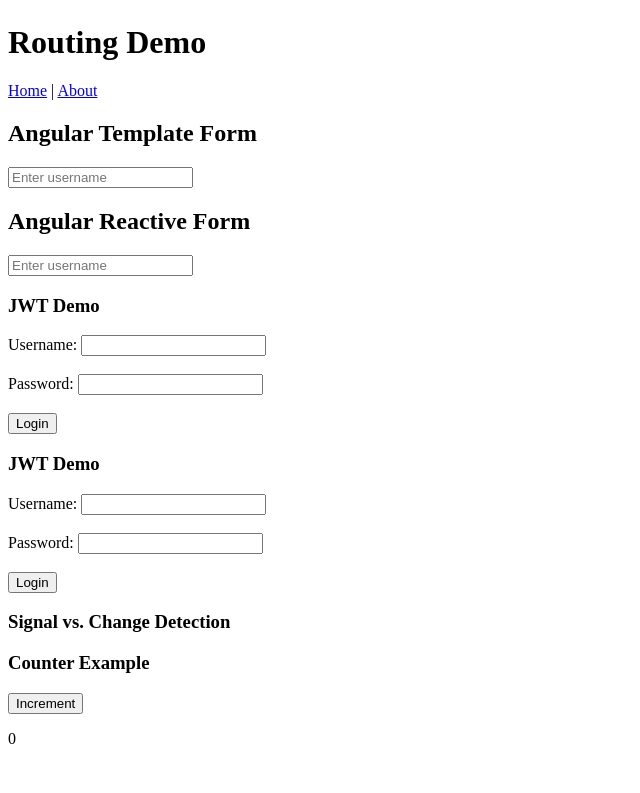
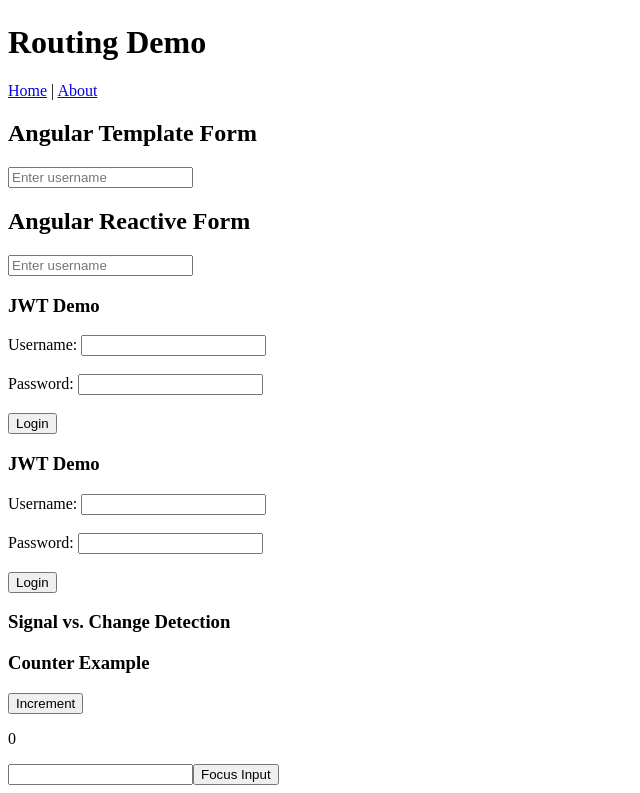
Before and after one commit to pingwang715/angular-app, an Angular app: page /login in a window 1280 px wide. Shown: the part 1466-2259 px from the top of the page, without its empty margins (0-640 px from the left). Before the commit the page ends 2230 px from the top, so only its background shows below. Built offline with nearby package versions, Linux system fonts and the light colour scheme; no server answers.

Commit message:
add ViewChild

```diff
--- /dev/null
+++ b/src/app/Components/viewchild-component/viewchild-component.html
@@ -0,0 +1,2 @@
+<input #nameInput type="text" />
+<button (click)="focusInput()">Focus Input</button>
--- /dev/null
+++ b/src/app/Components/viewchild-component/viewchild-component.ts
@@ -0,0 +1,21 @@
+import { CommonModule } from '@angular/common';
+import { Component, ElementRef, ViewChild } from '@angular/core';
+import { FormsModule } from '@angular/forms';
+
+@Component({
+  imports: [CommonModule, FormsModule],
+  selector: 'app-viewchild-component',
+  styleUrl: './viewchild-component.css',
+  templateUrl: './viewchild-component.html',
+})
+export class ViewchildComponent {
+  @ViewChild('nameInput')
+
+  nameInput!: ElementRef<HTMLInputElement>;
+
+  focusInput(): void {
+    console.log(this.nameInput);
+    console.log(this.nameInput.nativeElement);
+    this.nameInput.nativeElement.focus();
+  }
+}
--- a/src/app/app.html
+++ b/src/app/app.html
@@ -18,3 +18,5 @@
 <router-outlet></router-outlet>
 
 <app-signal-component></app-signal-component>
+
+<app-viewchild-component></app-viewchild-component>
--- a/src/app/app.ts
+++ b/src/app/app.ts
@@ -6,9 +6,10 @@ import { Employee } from './Services/employee/employee';
 import { FormComponent } from './Components/form-component/form-component';
 import { JwtComponent } from './Components/jwt-component/jwt-component';
 import { SignalComponent } from './Components/signal-component/signal-component';
+import { ViewchildComponent } from './Components/viewchild-component/viewchild-component';
 
 @Component({
-  imports: [RouterOutlet, MyComponent, NewComponent, Employee, RouterLink, RouterLinkActive, FormComponent, JwtComponent, SignalComponent],
+  imports: [RouterOutlet, MyComponent, NewComponent, Employee, RouterLink, RouterLinkActive, FormComponent, JwtComponent, SignalComponent, ViewchildComponent],
   selector: 'app-root',
   styleUrl: './app.css',
   templateUrl: './app.html',
```
Also changed, not shown: src/app/Components/viewchild-component/viewchild-component.css (added), 1 other file (tests, documents, lock files or other folders).
